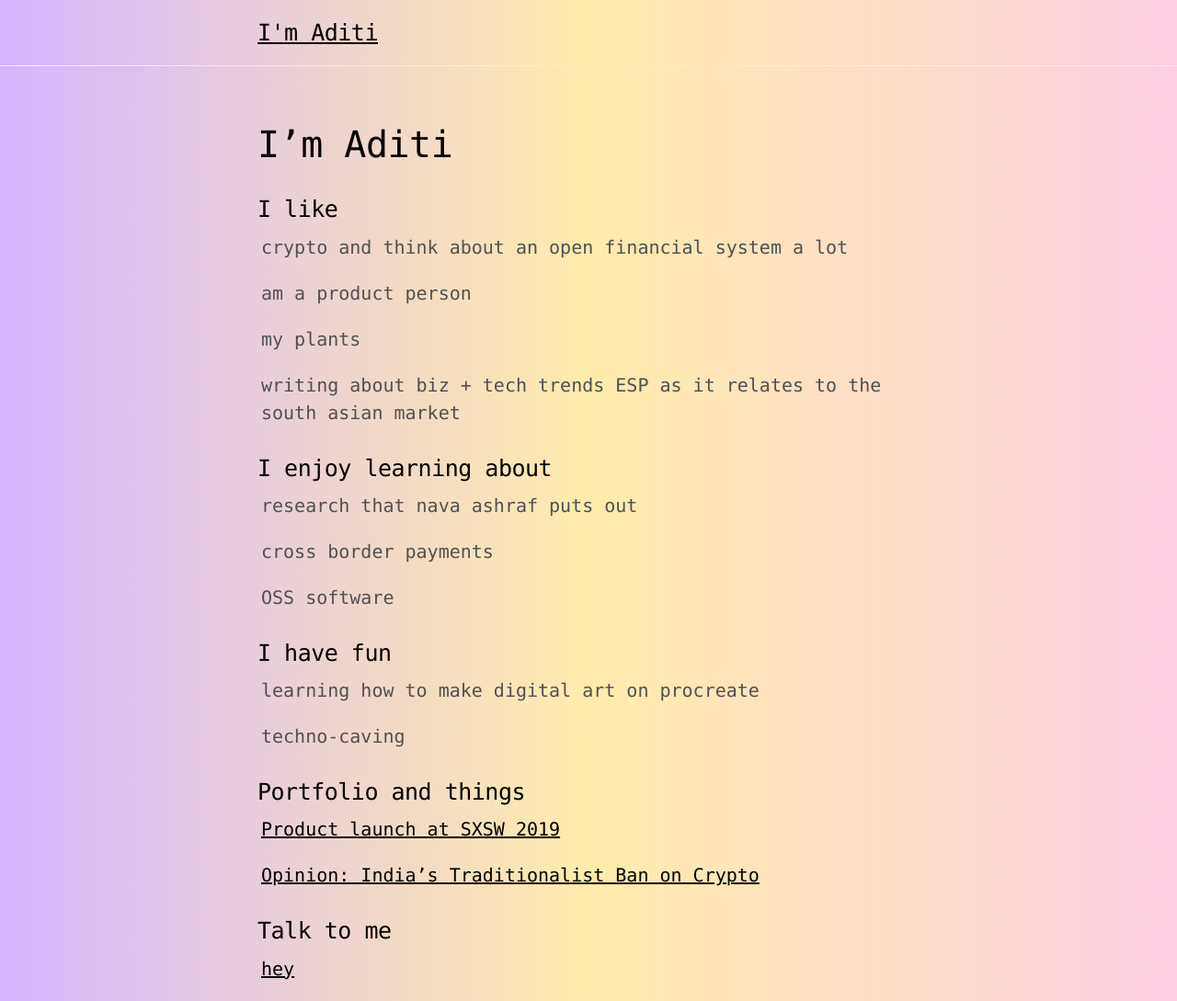
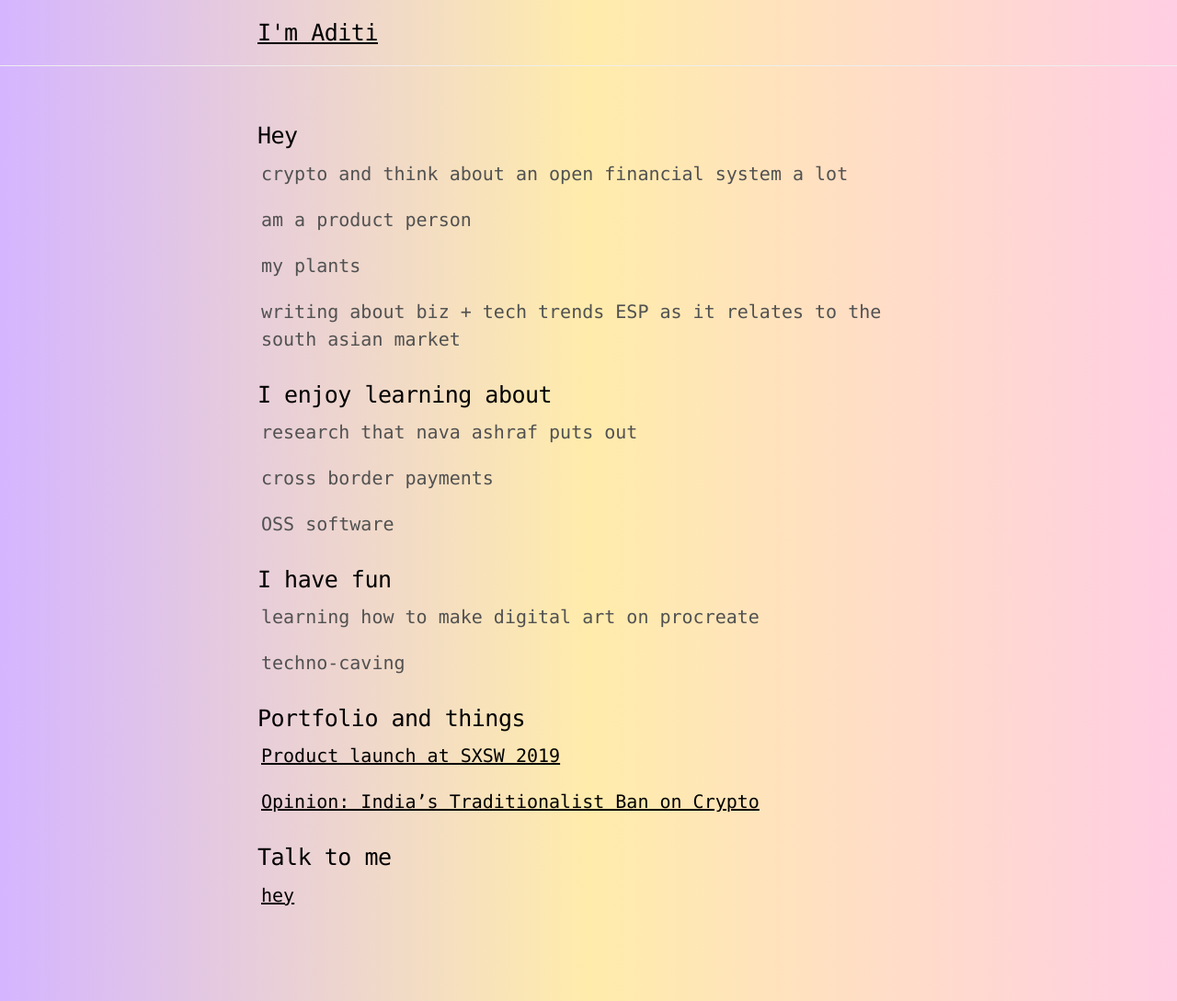
Before and after one commit to adeets-22/adeets-22.github.io, a Jekyll site: the page built from index.md, in a window 1280 px wide. Shown: the whole page at 92% size. Built offline with Jekyll 4.4.1, drawn with Linux system fonts in a browser that asks for light colours.

Commit message:
Update index.md

```diff
--- a/index.md
+++ b/index.md
@@ -2,9 +2,8 @@
 layout: default
 title: About
 ---
-# I'm Aditi
 
-### I like
+### Hey
 
 crypto and think about an open financial system a lot
 
```
